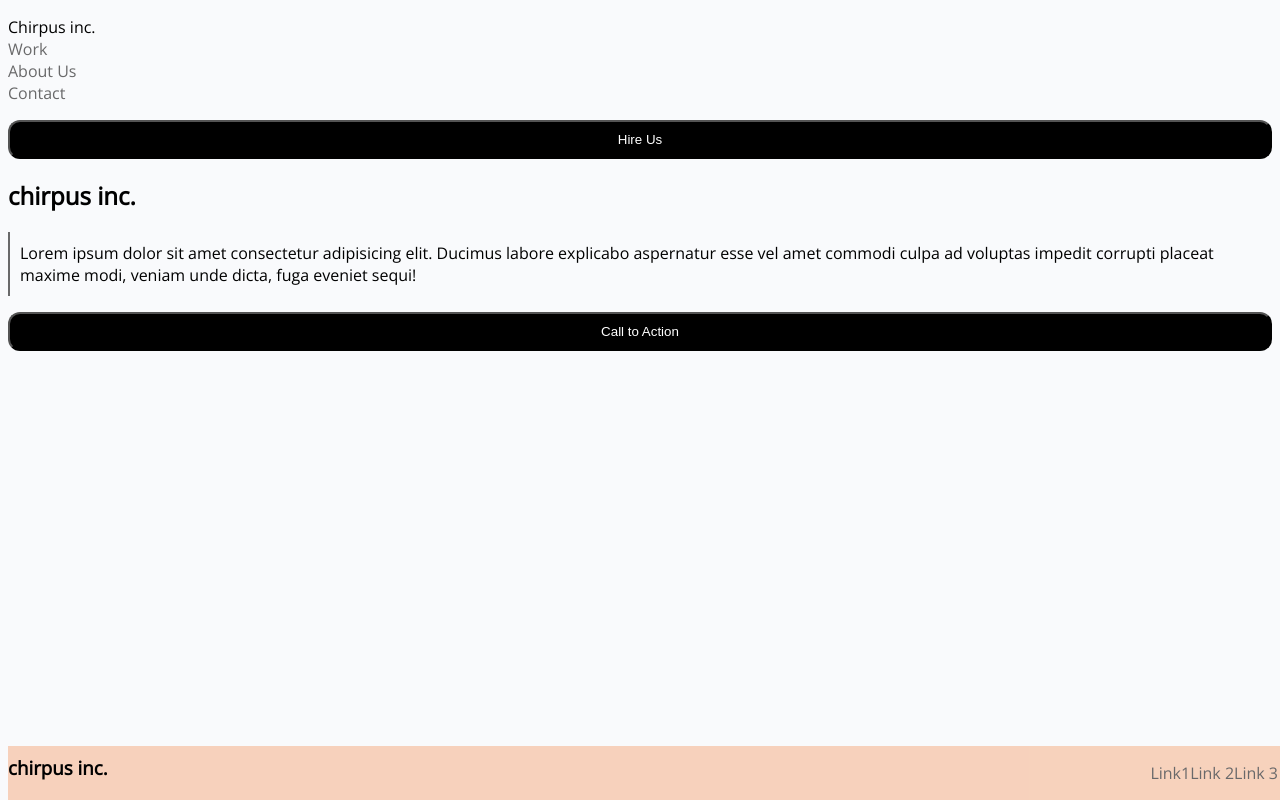
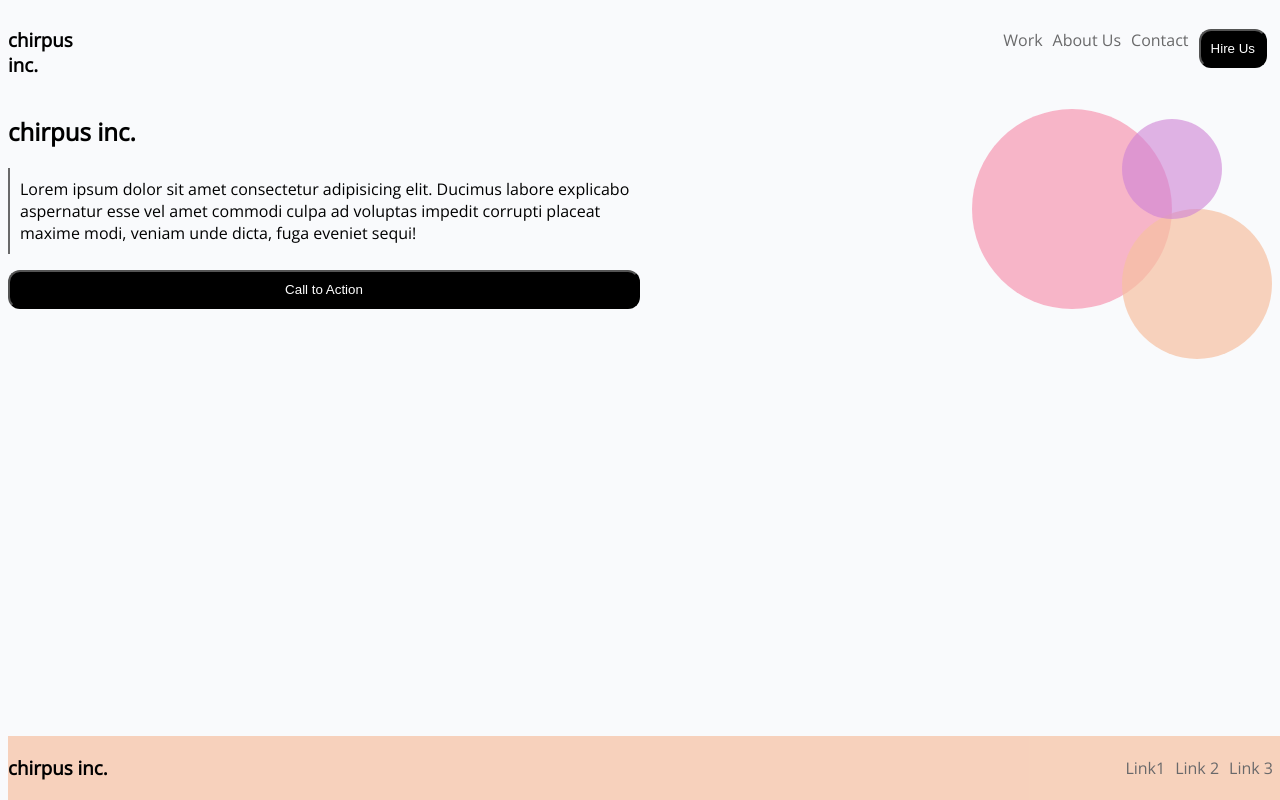
Before and after one commit to Ramon-Duque/chirpushome, a plain HTML site: page index.html in a window 1280 px wide. Drawn offline with nearby package versions, Linux system fonts and the light colour scheme.

Commit message:
media query

```diff
--- a/index.html
+++ b/index.html
@@ -12,16 +12,20 @@
 </head>
 <body>
 
-    <div id="links">
+    <div class="container-1"><h3>chirpus inc.</h3>
 
-        <ul>
-            <li>Chirpus inc.</li>
+
+
+
+        <ul id="navlinks">
+
             <li><a href="">Work</a></li>
             <li><a href="">About Us</a></li>
             <li><a href="">Contact</a></li>
+            <li><button class="btn">Hire Us</button></li>
         </ul>
 
-        <button class="btn">Hire Us</button>
+
 
     </div>
 
@@ -30,7 +34,16 @@
         <h2>chirpus inc.</h2>
         <p id="desc">Lorem ipsum dolor sit amet consectetur adipisicing elit. Ducimus labore explicabo aspernatur esse vel amet commodi culpa ad voluptas impedit corrupti placeat maxime modi, veniam unde dicta, fuga eveniet sequi!</p>
         <button class="cta">Call to Action</button>
+
+
+
+
+
     </div>
+
+        <div id="pinkdot"></div>
+        <div id="purpledot"></div>
+        <div id="orangedot"></div>
 
     <div class="foot">
 
@@ -41,10 +54,9 @@
          <div class="container">
              <ul id="footlinks">
 
-         <li><a href="">Link1</a></li>
-         <li><a href="">Link 2</a></li>
-         <li><a href="">Link 3</a></li>
-
+             <li><a href="">Link1</a></li>
+             <li><a href="">Link 2</a></li>
+             <li><a href="">Link 3</a></li>
              </ul>
         </div>
       </p>
@@ -52,5 +64,6 @@
 
     </div>
 
+
 </body>
 </html>
--- a/style.css
+++ b/style.css
@@ -11,6 +11,7 @@ ul {
 
 li {
   list-style: none;
+  padding: 5px;
 }
 
 a {
@@ -64,6 +65,70 @@ footer {
   background-color: rgba(247, 193, 162, 0.7);
   width: 100%;
 
+}
+
+@media screen and (min-width:768px) {
+
+
+.container-1 {
+  display: flex;
+  justify-content: flex-end;
+  flex-direction: row;
 
 
 }
+
+#navlinks {
+  width: 100%;
+  display: flex;
+  justify-content: flex-end;
+  flex-direction: row;
+
+}
+
+#main {
+  max-width: 50%;
+
+}
+
+#pinkdot {
+  border-radius: 50%;
+  background-color: rgba(247, 136, 167, 0.6);
+  height: 200px;
+  width: 200px;
+  float: right;
+  margin-right: 100px;
+  margin-top: -200px;
+
+
+
+
+
+}
+
+#purpledot {
+  border-radius: 50%;
+  background-color: rgba(247, 193, 162, 0.7);
+  height: 150px;
+  width: 150px;
+  float: right;
+  margin-left: 200px;
+  margin-right: -10;
+  margin-top: -100px;
+
+
+
+}
+
+#orangedot {
+  border-radius: 50%;
+  background-color: rgba(207, 130, 213, 0.6);
+  height: 100px;
+  width: 100px;
+  float: right;
+  margin-right: -300px;
+  margin-top: -190px;
+
+}
+
+}
```
Also changed, not shown: 1 other file.
